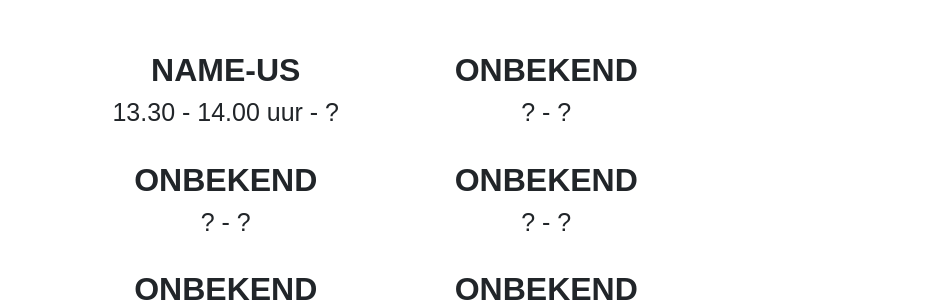
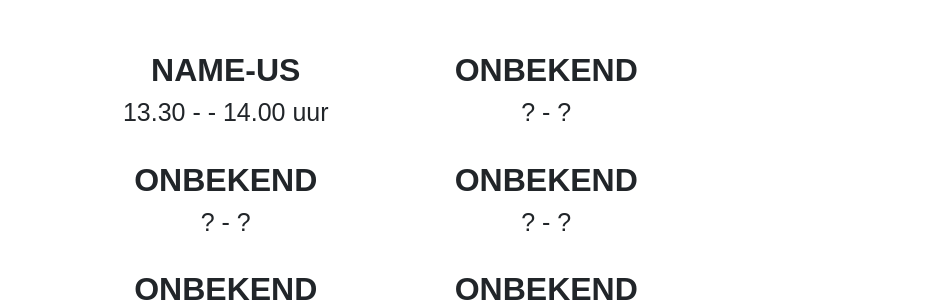
Before and after one commit to sneeuwpop-festival/sneeuwpop.nl, a Jekyll site: the page built from index.md, in a window 1280 px wide and 900 px high, scrolled down 388 px. Shown: the part 162-464 px from the top of the window, without its empty margins (254-1191 px from the left). Built offline with Jekyll 4.4.1, drawn with Linux system fonts in a browser that asks for light colours.

```diff
--- a/_data/bands.yml
+++ b/_data/bands.yml
@@ -1,6 +1,6 @@
 - name: Name-us
-  start: 13.30 - 14.00 uur
-  end: "?"
+  start: "13.30"
+  end: "- 14.00 uur"
   uri: band
 - name: Onbekend
   start: "?"
```
